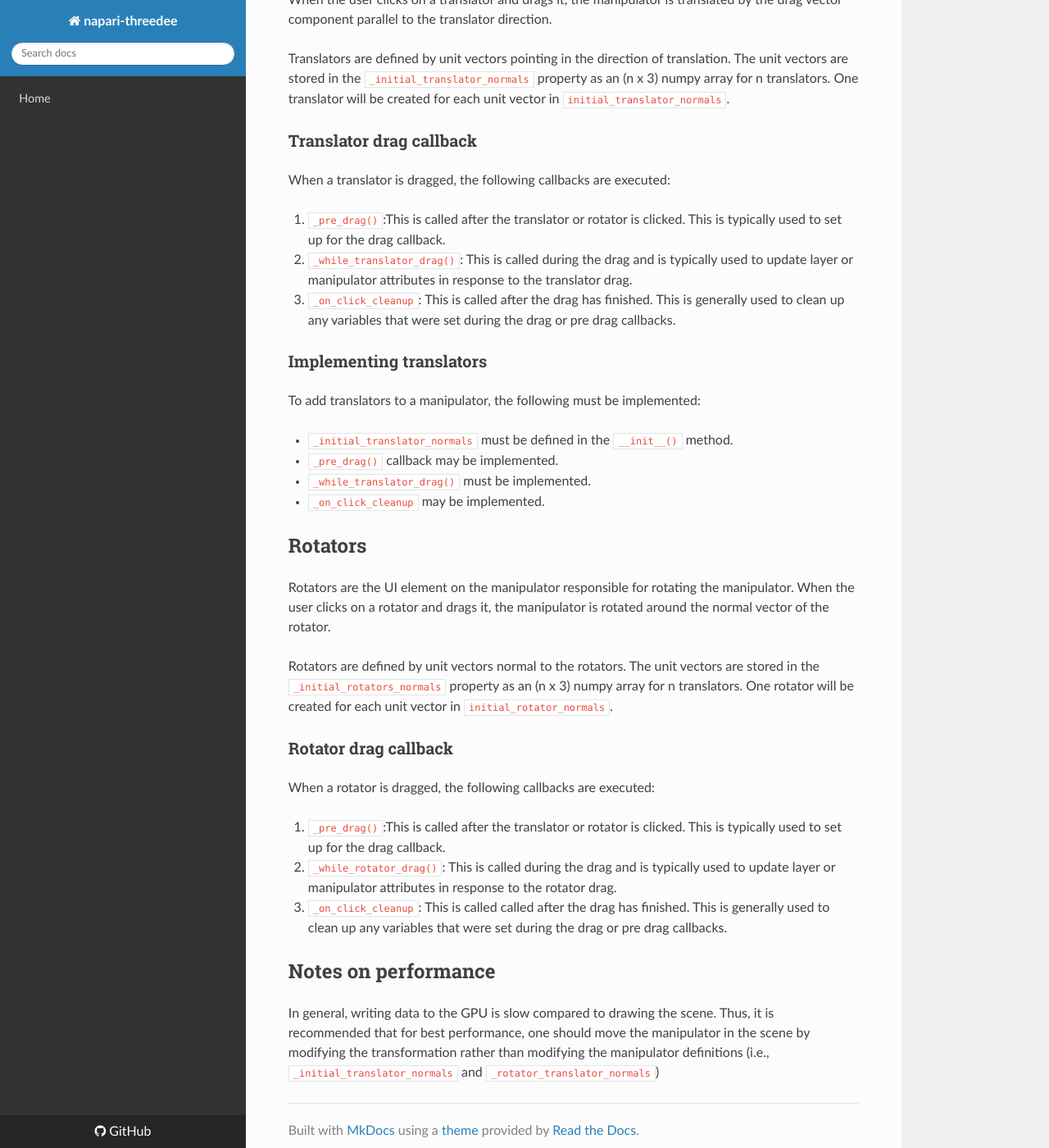
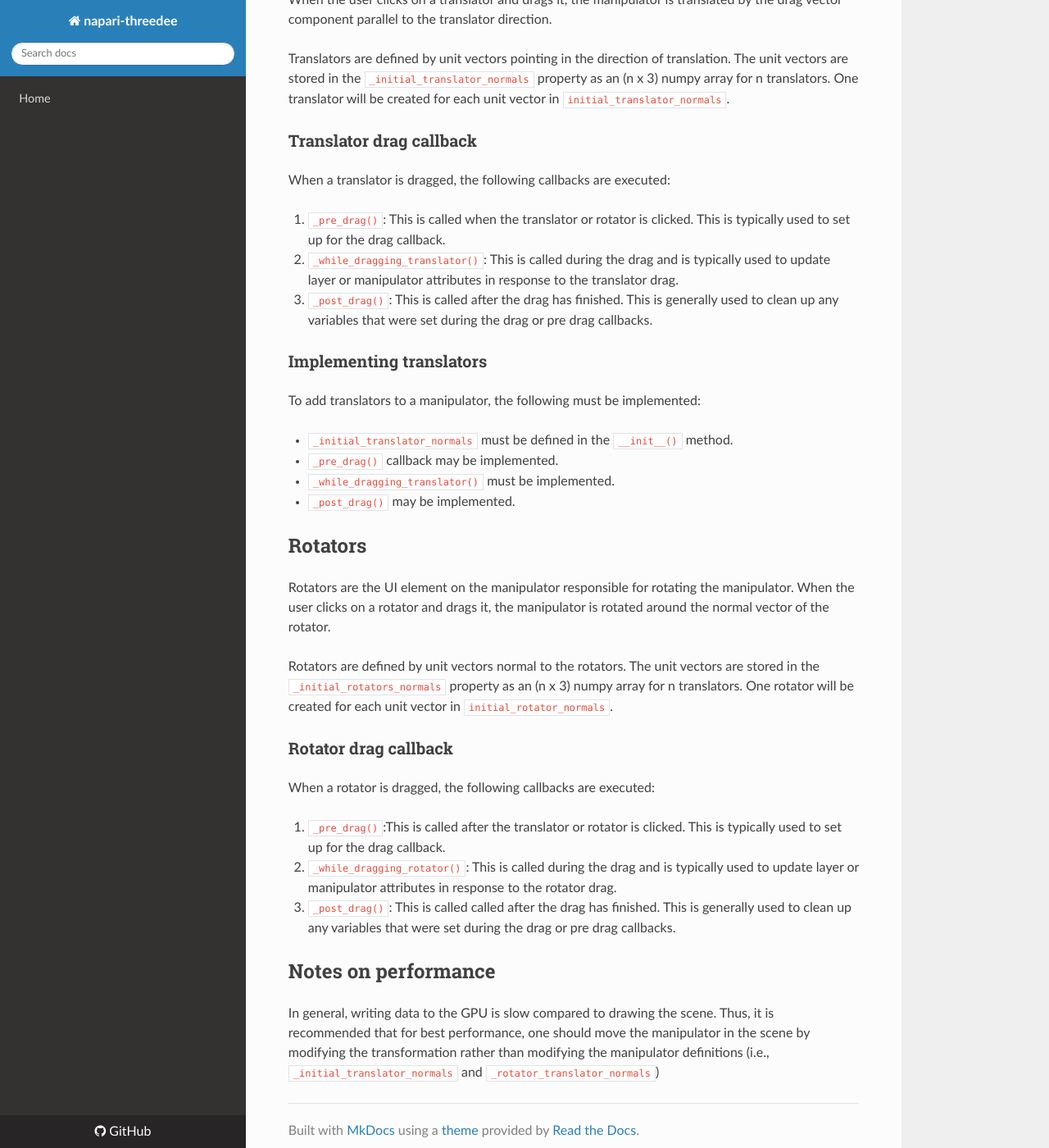
Before and after one commit to napari-threedee/napari-threedee, an MkDocs documentation site: the page built from docs/dev_guides/manipulators.md, in a window 1280 px wide and 1400 px high, scrolled down 551 px. Shown: the whole window at 82% size. Built offline with MkDocs 1.6.1, drawn with Linux system fonts in a browser that asks for light colours; nearby versions of some CDN libraries; old or Windows-style settings are respelled for this version of MkDocs.

Commit message:
drag name consistency

```diff
--- a/docs/dev_guides/manipulators.md
+++ b/docs/dev_guides/manipulators.md
@@ -21,11 +21,11 @@ for each unit vector in `initial_translator_normals`.
 ### Translator drag callback
 When a translator is dragged, the following callbacks are executed:
 
-1. `_pre_drag()`:This is called after the translator or rotator is clicked. This is typically used to set up for the
+1. `_pre_drag()`: This is called when the translator or rotator is clicked. This is typically used to set up for the
    drag callback.
-2. `_while_translator_drag()`: This is called during the drag and is typically used to update layer or manipulator
+2. `_while_dragging_translator()`: This is called during the drag and is typically used to update layer or manipulator
    attributes in response to the translator drag.
-3. `_on_click_cleanup`: This is called after the drag has finished. This is generally used to clean up any
+3. `_post_drag()`: This is called after the drag has finished. This is generally used to clean up any
    variables that were set during the drag or pre drag callbacks.
 
 ### Implementing translators
@@ -33,8 +33,8 @@ To add translators to a manipulator, the following must be implemented:
 
 - `_initial_translator_normals` must be defined in the `__init__()` method.
 - `_pre_drag()` callback may be implemented.
-- `_while_translator_drag()` must be implemented.
-- `_on_click_cleanup` may be implemented.
+- `_while_dragging_translator()` must be implemented.
+- `_post_drag()` may be implemented.
 
 ## Rotators
 Rotators are the UI element on the manipulator responsible for rotating the manipulator. When the user
@@ -49,9 +49,9 @@ When a rotator is dragged, the following callbacks are executed:
 
 1. `_pre_drag()`:This is called after the translator or rotator is clicked. This is typically used to set up for the
    drag callback.
-2. `_while_rotator_drag()`: This is called during the drag and is typically used to update layer or manipulator
+2. `_while_dragging_rotator()`: This is called during the drag and is typically used to update layer or manipulator
    attributes in response to the rotator drag.
-3. `_on_click_cleanup`: This is called called after the drag has finished. This is generally used to clean up any
+3. `_post_drag()`: This is called called after the drag has finished. This is generally used to clean up any
    variables that were set during the drag or pre drag callbacks.
 
 ## Notes on performance
```
Also changed, not shown: 4 other files.
